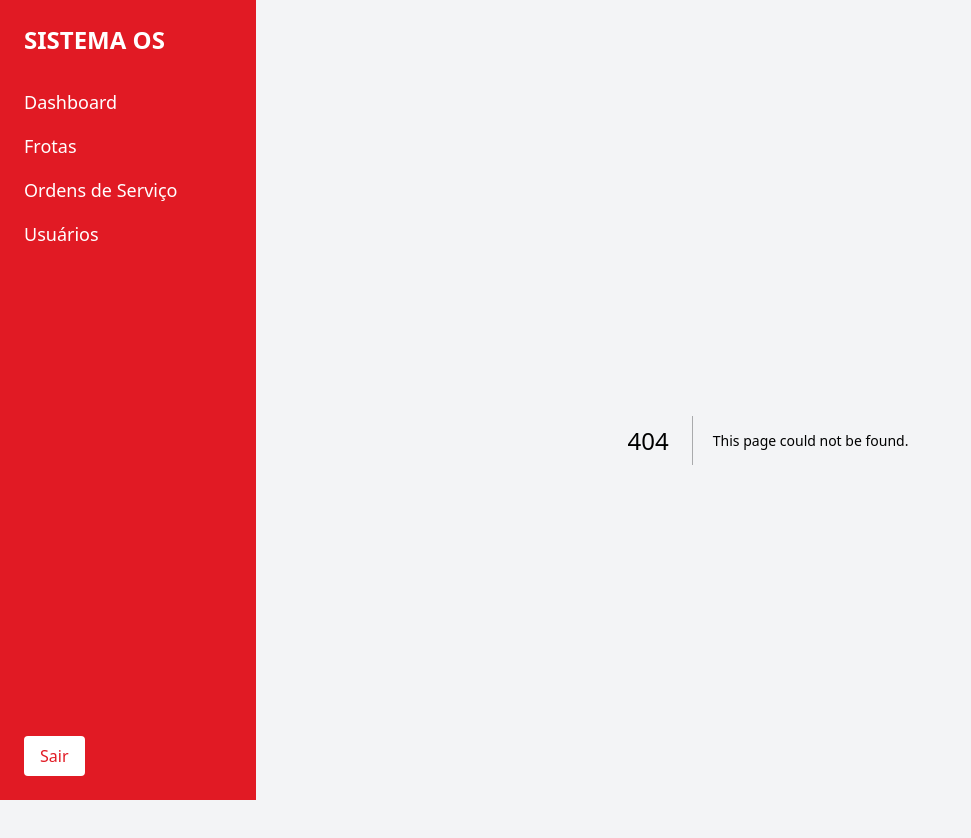
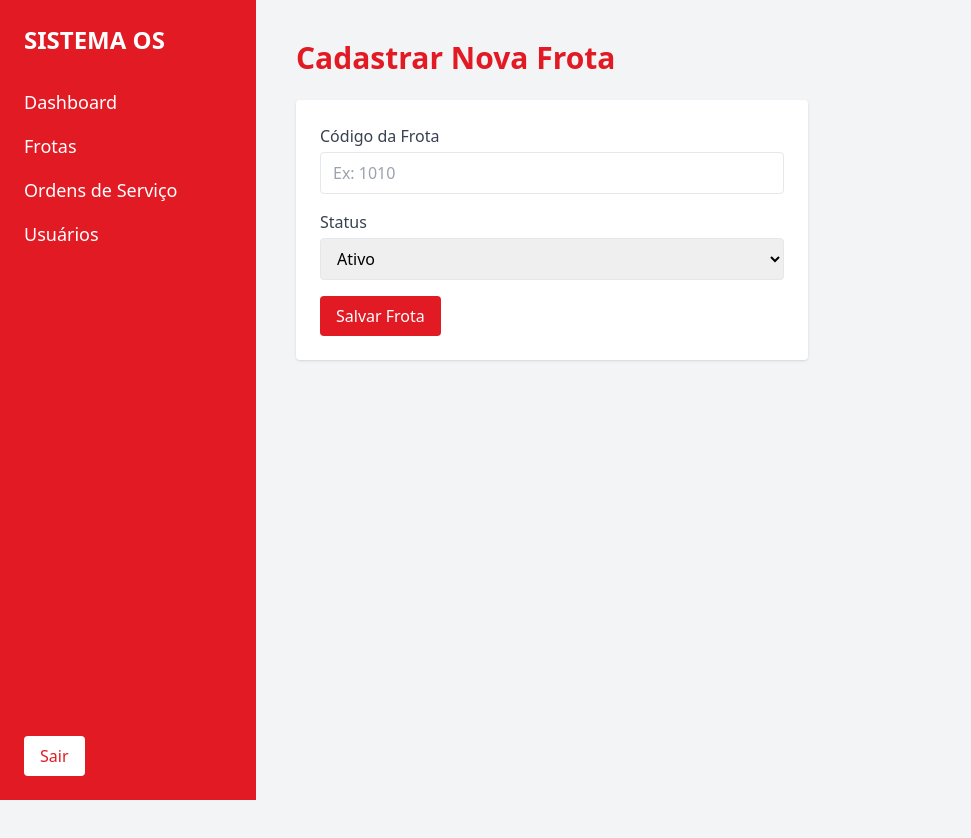
Before and after one commit to m67899932-boop/fleet-os-frontend, a Next.js app: page /app/frotas/nova in a window 1280 px wide. Before the commit this address had no page. Shown: the top 838 px of the page, without its empty margins (0-971 px from the left). After the commit the page ends 800 px from the top, so only its background shows below. Built offline with nearby package versions, Linux system fonts and the light colour scheme.

Commit message:
Create page.tsx

```diff
--- /dev/null
+++ b/app/app/frotas/nova/page.tsx
@@ -0,0 +1,33 @@
+export default function NovaFrotaPage() {
+  return (
+    <div>
+      <h1 className="text-3xl font-bold text-[#e11a24] mb-6">
+        Cadastrar Nova Frota
+      </h1>
+
+      <form className="bg-white shadow rounded p-6 w-full max-w-lg">
+        <label className="block mb-4">
+          <span className="text-gray-700">Código da Frota</span>
+          <input
+            type="text"
+            className="w-full border px-3 py-2 rounded mt-1"
+            placeholder="Ex: 1010"
+          />
+        </label>
+
+        <label className="block mb-4">
+          <span className="text-gray-700">Status</span>
+          <select className="w-full border px-3 py-2 rounded mt-1">
+            <option>Ativo</option>
+            <option>Manutenção</option>
+            <option>Inativo</option>
+          </select>
+        </label>
+
+        <button className="bg-[#e11a24] text-white px-4 py-2 rounded hover:opacity-90">
+          Salvar Frota
+        </button>
+      </form>
+    </div>
+  );
+}
```
